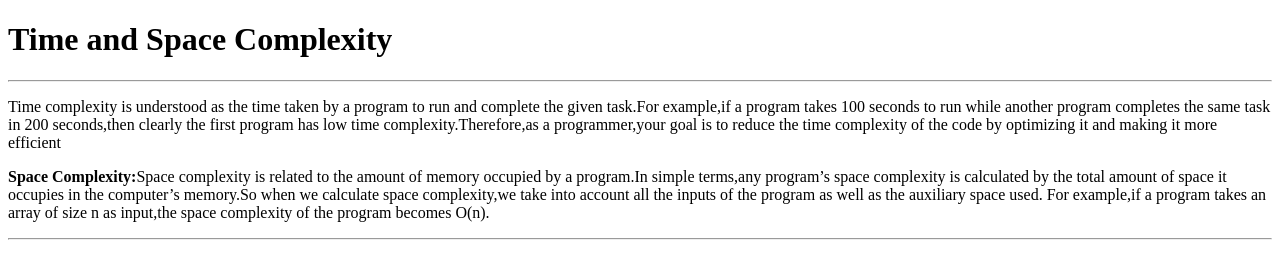
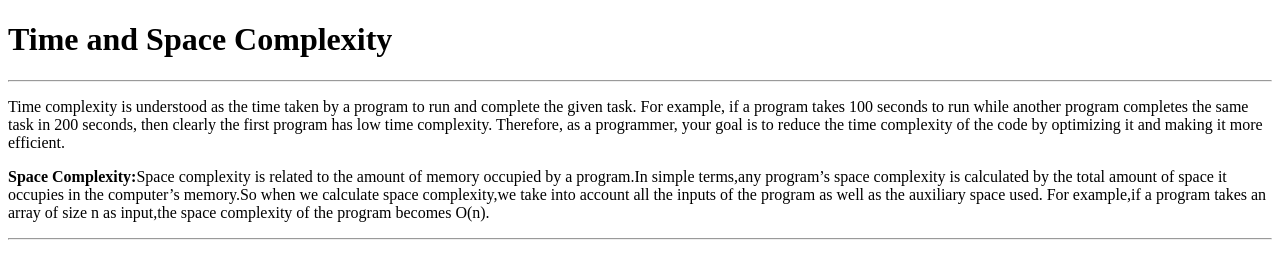
Before and after one commit to acciojob/time-and-space-complexity-raabin10, a website: page main.html in a window 1280 px wide. Drawn offline with Linux system fonts and the light colour scheme.

Commit message:
created a submission

```diff
--- a/main.html
+++ b/main.html
@@ -12,7 +12,7 @@
 </script>
 	<h1>Time and Space Complexity</h1>
 	<hr>
-	<p>Time complexity is understood as the time taken by a program to run and complete the given task.For example,if a program takes 100 seconds to run while another program completes the same task in 200 seconds,then clearly the first program has low time complexity.Therefore,as a programmer,your goal is to reduce the time complexity of the code by optimizing it and making it more efficient</p>
+	<p>Time complexity is understood as the time taken by a program to run and complete the given task. For example, if a program takes 100 seconds to run while another program completes the same task in 200 seconds, then clearly the first program has low time complexity. Therefore, as a programmer, your goal is to reduce the time complexity of the code by optimizing it and making it more efficient.</p>
 	<p><b>Space Complexity:</b>Space complexity is related to the amount of memory occupied by a program.In simple terms,any program’s space complexity is calculated by the total amount of space it occupies in the computer’s memory.So when we calculate space complexity,we take into account all the inputs of the program as well as the auxiliary space used. For example,if a program takes an array of size n as input,the space complexity of the program becomes O(n).</p>
 <hr>
 </body>
```
